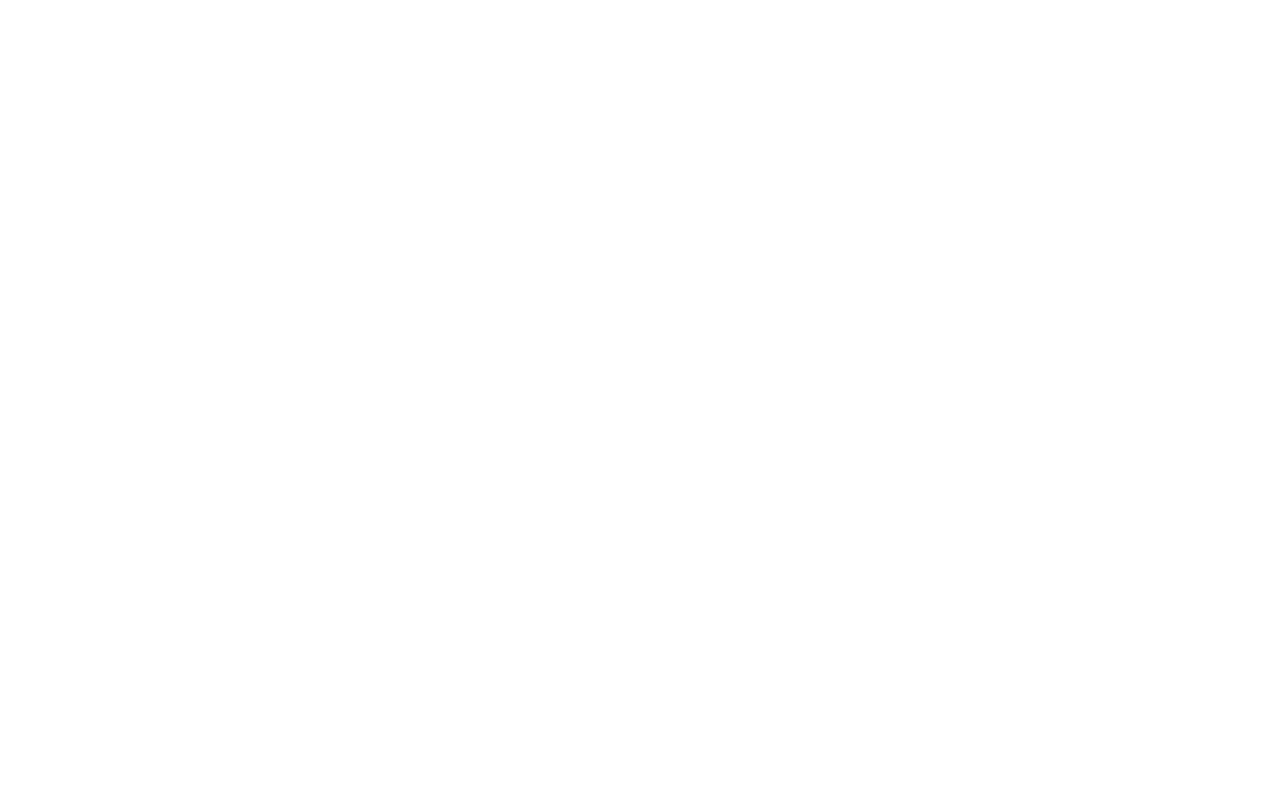
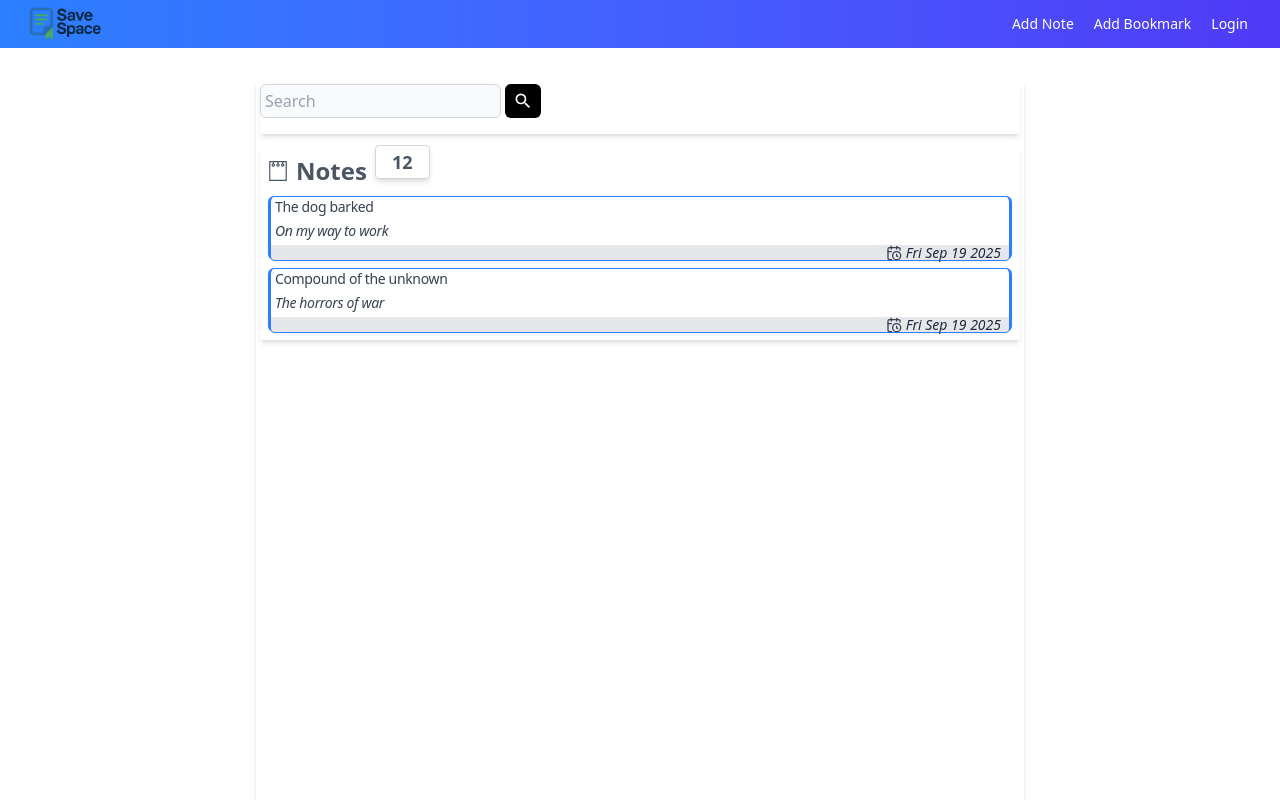
Before and after one commit to Dontizy/Savespace-fronend, a React (Vite) app: page /notes in a window 1280 px wide. Before the commit this address had no page. Shown: the top 800 px of the page. Built offline with nearby package versions, Linux system fonts and the light colour scheme.

Commit message:
i added all notes and bookmarks lists and also seprated the data on a seprate file data.ts file

```diff
--- a/src/App.tsx
+++ b/src/App.tsx
@@ -4,6 +4,9 @@
 import Login from "./components/layouts/Login"
 import Signup from "./components/layouts/Signup"
 import Home from "./components/Home"
+import AllNotes from "./components/AllNotes"
+import AllBookmarks from "./components/AllBookmarks"
+
 
 
 function App() {
@@ -18,6 +21,8 @@
             <Route path="/login" element={<Login/>}/>
             <Route path="/home" element={<Home/>}/>
             <Route path="/signup" element={<Signup/>}/>
+            <Route path="/notes" element={<AllNotes/>}/>
+            <Route path="/bookmarks" element={<AllBookmarks/>}/>
           </Route>
         </Routes>
       </BrowserRouter>
--- /dev/null
+++ b/src/components/AllBookmarks.tsx
@@ -0,0 +1,36 @@
+import { MdOutlineSearch } from "react-icons/md";
+import { FcBookmark } from "react-icons/fc";
+import BookmarkList from "./BookmarkList";
+import { urls } from "./data";
+
+
+
+const AllBookmarks = () => {
+  return (
+        <div className="Bookmarks flex justify-center my-4 py-4 h-screen">
+        <div className="Bookmark p-1 shadow-md w-11/12 md:w-3/5">
+             <form className="pb-4 mb-3 shadow-md">
+               <div className="flex gap-1">
+                    <input type="text" className="border border-gray-300 p-1 focus:border-blue-500 focus:ring focus:ring-blue-200 bg-gray-50 rounded-md placeholder:text-gray-400" name="search" id="search" placeholder="Search"/>
+                     <button className="p-1 px-2 bg-black text-white rounded-md text-sm" type="submit">
+                        <MdOutlineSearch className="size-5" /></button>
+                </div>
+            </form>
+            <h3 className="text-md font-semibold text-md text-gray-600 md:text-2xl my-1 py-1 mt-1 flex items-center gap-1"><FcBookmark className="size-6" /> Bookmarks <sup className="p-2 md:p-4 rounded-sm bg-white border-1 border-gray-300 shadow-md">5</sup></h3>
+            <div className="flex flex-col gap-1 md:gap-2">
+                {/* <!-- start --> */}
+                {
+                  urls.map((url)=>{
+                    return <BookmarkList url={url.url} title={url.title} key={url.id} id={url.id}/>
+                  })
+                }
+
+                {/* <!-- end --> */}
+            </div>
+        </div>
+
+    </div>
+  )
+}
+
+export default AllBookmarks
--- /dev/null
+++ b/src/components/AllNotes.tsx
@@ -0,0 +1,38 @@
+import { TfiNotepad } from "react-icons/tfi";
+import { MdOutlineSearch } from "react-icons/md";
+import NoteList from "./NoteList";
+import { notes} from "./data";
+
+
+
+
+
+const AllNotes = () => {
+    return (
+        <div className="note flex justify-center my-4 py-4 h-screen">
+            <div className="note p-1 shadow-md w-11/12 md:w-3/5">
+                <form className="pb-4 mb-3 shadow-md">
+                    <div className="flex gap-1">
+                        <input type="text" className="border border-gray-300 p-1 focus:border-blue-500 focus:ring focus:ring-blue-200 bg-gray-50 rounded-md placeholder:text-gray-400" name="search" id="search" placeholder="Search" />
+                        <button className="p-1 px-2 bg-black text-white rounded-md text-sm" type="submit">
+                            <MdOutlineSearch className="size-5" /></button>
+                    </div>
+                </form>
+                <div className="note-content flex flex-col gap-1 md:gap-2 p-1 shadow-md md:p-2">
+                    <h4 className="font-semibold text-md md:text-2xl text-gray-600 flex items-center gap-1 md:gap-2">
+                        <TfiNotepad className="size-5" /> Notes  <sup className="p-2 md:p-4 rounded-sm bg-white border-1 border-gray-300 shadow-md">12</sup></h4>
+                        {
+                            notes.map((note)=>{
+                                return <NoteList id={note.id} title={note.title} createdAt={note.createdAt} description={note.desciption}/>
+                            })
+                        }
+
+                </div>
+
+            </div>
+        </div>
+
+    )
+}
+
+export default AllNotes
--- a/src/components/Home.tsx
+++ b/src/components/Home.tsx
@@ -2,22 +2,10 @@
 import { IoMdAdd } from "react-icons/io";
 import { LuNotebookPen } from "react-icons/lu";
 import { FcBookmark } from "react-icons/fc";
+import BookmarkList from "./BookmarkList";
 import NoteList from "./NoteList";
-import BookmarkList from "./BookmarkList";
+import { notes, urls } from "./data";
 
-type note = {
-    id: number;
-    title: string;
-    desciption: string;
-    createdAt: Date;
-}
-type urlLink ={
-    id:number;
-    title:string;
-    url:string;
-}
-const notes: note[] = [{ id: 243, title: "The dog barked", desciption: "On my way to work", createdAt: new Date() }, {id:437, title:"Compound of the unknown", desciption:"The horrors of war", createdAt:new Date()}]
-const urls:urlLink[] =[{id:321, title:"Attack on titan", url:"www.dowqlattackontitan.net"},{id:271, title:"Research", url:"www.seacherbooks.com"}]
 
 const Home = () => {
     return (
--- /dev/null
+++ b/src/components/data.ts
@@ -0,0 +1,13 @@
+export type note = {
+    id: number;
+    title: string;
+    desciption: string;
+    createdAt: Date;
+}
+export type urlLink ={
+    id:number;
+    title:string;
+    url:string;
+}
+export const notes: note[] = [{ id: 243, title: "The dog barked", desciption: "On my way to work", createdAt: new Date() }, {id:437, title:"Compound of the unknown", desciption:"The horrors of war", createdAt:new Date()}]
+export const urls:urlLink[] =[{id:321, title:"Attack on titan", url:"www.dowqlattackontitan.net"},{id:271, title:"Research", url:"www.seacherbooks.com"}]
```
